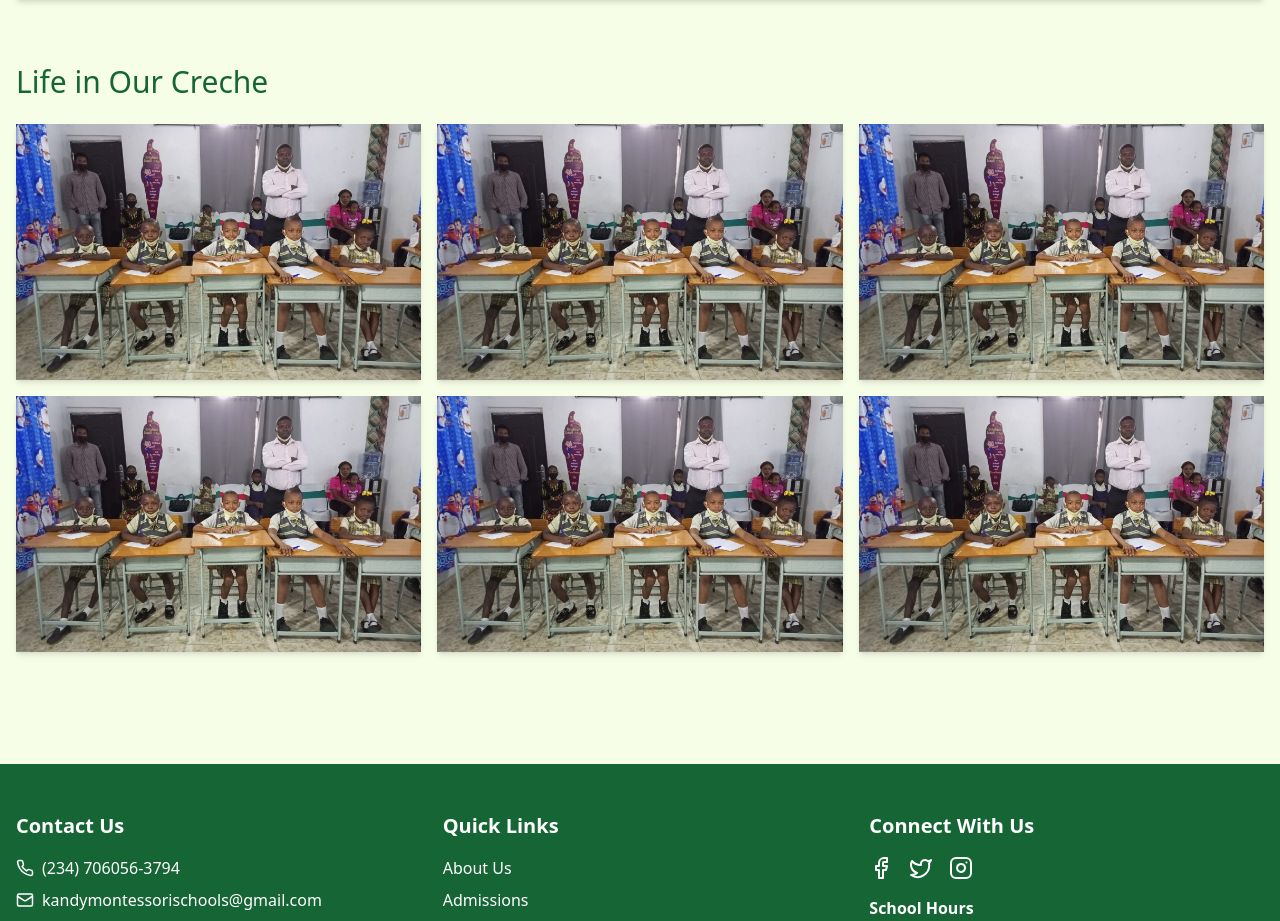
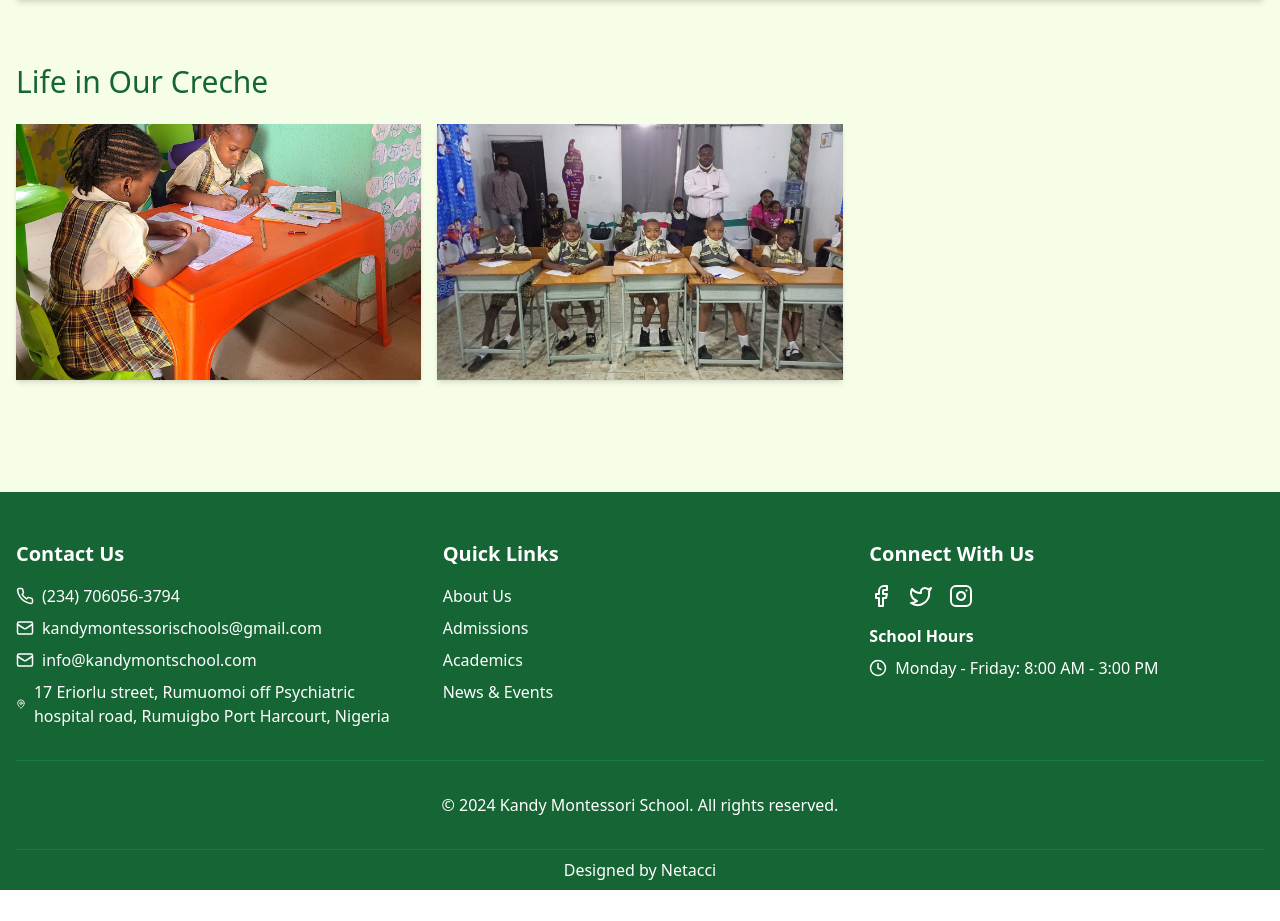
Before and after one commit to Netacci/kandy, a React (Vite) app: page /creche in a window 1280 px wide. Shown: the part 2040-2961 px from the top of the page. After the commit the page ends 2930 px from the top, so only its background shows below. Built offline with nearby package versions, Linux system fonts and the light colour scheme.

Commit message:
update image

```diff
--- a/src/components/gallery/Gallery.jsx
+++ b/src/components/gallery/Gallery.jsx
@@ -1,15 +1,15 @@
 /* eslint-disable react/prop-types */
-import Plh from '../../assets/plh.jpg';
 
-const Gallery = ({ title }) => {
+
+const Gallery = ({ title, images }) => {
   return (
     <section className='mb-16'>
       <h2 className='text-3xl font-light text-green-800 mb-6'>{title}</h2>
       <div className='grid grid-cols-2 md:grid-cols-3 gap-4'>
-        {[1, 2, 3, 4, 5, 6].map((index) => (
+        {images.map((image,index) => (
           <img
             key={index}
-            src={Plh}
+            src={image}
             alt={`Preschool Activity ${index}`}
             className='w-full h-64 object-cover rounded-lg shadow-md hover:shadow-xl transition duration-300'
           />
--- a/src/pages/creche/Creche.jsx
+++ b/src/pages/creche/Creche.jsx
@@ -5,8 +5,14 @@ import { crecheProgramData } from './../../config/crecheData';
 import Schedule from './components/Schedule';
 import Process from './components/Process';
 import Gallery from '../../components/gallery/Gallery';
+import Nursery from '../../assets/nursery.jpg';
+import Plh from '../../assets/plh.jpg';
 
 const Creche = () => {
+  const images = [
+    Nursery,
+    Plh,
+  ]
   return (
     <Layout>
       <div className='min-h-screen bg-lime-50 text-gray-800 font-sans'>
@@ -34,7 +40,7 @@ const Creche = () => {
           <Schedule />
           <Process />
 
-          <Gallery title='Life in Our Creche' />
+          <Gallery images={images} title='Life in Our Creche' />
 
           {/* <section>
             <h2 className='text-3xl font-light text-green-800 mb-6'>
--- a/src/pages/nursery/Nursery.jsx
+++ b/src/pages/nursery/Nursery.jsx
@@ -7,8 +7,14 @@ import {
 } from '../../config/nurseryData';
 import Gallery from '../../components/gallery/Gallery';
 import LearningArea from '../../components/learningArea/LearningArea';
+import NurseryImg from '../../assets/nursery.jpg';
+import Plh from '../../assets/plh.jpg';
 
 const Nursery = () => {
+  const images = [
+    NurseryImg,
+    Plh,
+  ]
   return (
     <Layout>
       <div className='min-h-screen bg-lime-50 text-gray-800 font-sans'>
@@ -33,7 +39,7 @@ const Nursery = () => {
             title='Key Learning Areas'
             data={preSchoolLearningAreaData}
           />
-          <Gallery title='Life in Our Preschool' />
+          <Gallery images={images} title='Life in Our Preschool' />
 
           {/* Contact Information */}
           {/* <section>
--- a/src/pages/primary/Primary.jsx
+++ b/src/pages/primary/Primary.jsx
@@ -9,8 +9,14 @@ import LearningArea from '../../components/learningArea/LearningArea';
 
 import Gallery from '../../components/gallery/Gallery';
 import ExtraC from './components/ExtraC';
+import Nursery from '../../assets/nursery.jpg';
+import Plh from '../../assets/plh.jpg';
 
 const Primary = () => {
+  const images = [
+    Nursery,
+    Plh,
+  ]
   return (
     <Layout>
       <div className='min-h-screen bg-lime-50 text-gray-800 font-sans'>
@@ -42,7 +48,7 @@ const Primary = () => {
           {/* Extracurricular Activities */}
           <ExtraC />
 
-          <Gallery title='  Life in Our Grade School' />
+          <Gallery images={images} title='  Life in Our Grade School' />
 
           {/* <section>
             <h2 className='text-3xl font-light text-green-800 mb-6'>
```
Also changed, not shown: src/assets/nursery.jpg (added).
